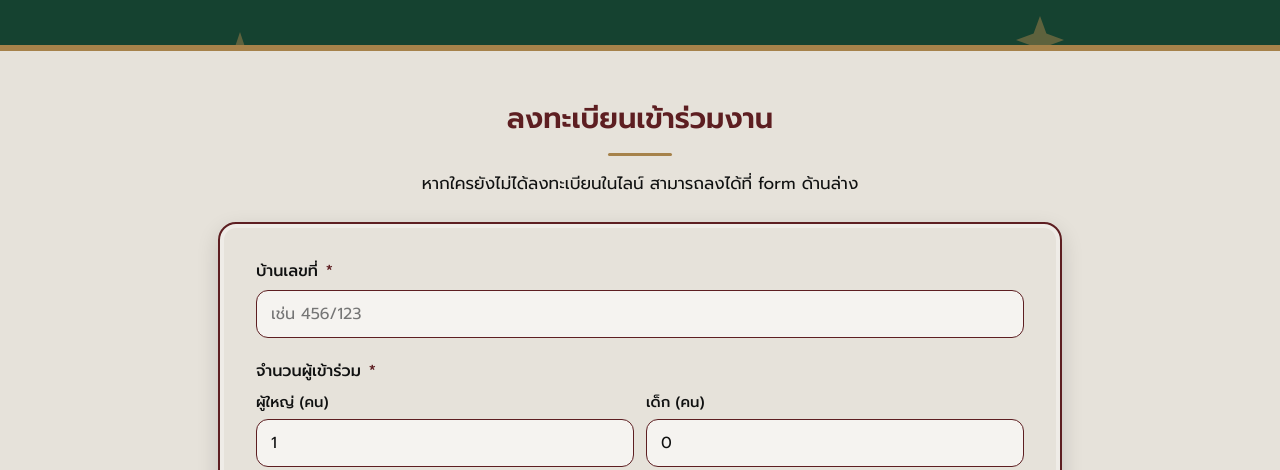
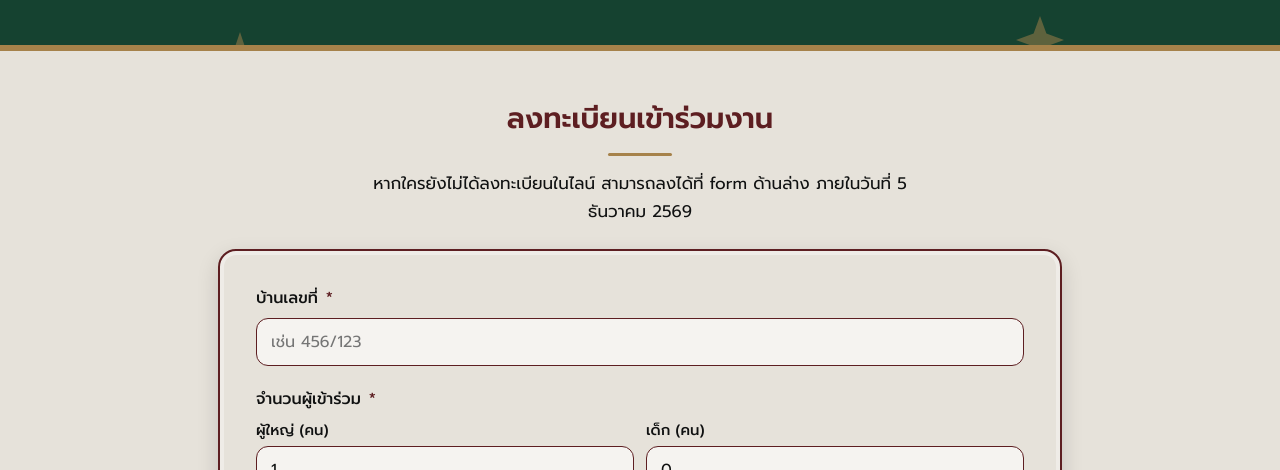
Before and after one commit to sivaleeromklao-ops/siwalee-newyear-2027, a plain HTML site: page index.html in a window 1280 px wide. Shown: the part 336-806 px from the top of the page. Drawn offline with Linux system fonts and the light colour scheme.

Commit message:
Update index.html

```diff
--- a/index.html
+++ b/index.html
@@ -378,7 +378,7 @@
     <section id="register">
       <div class="container">
         <h2 class="section-title">ลงทะเบียนเข้าร่วมงาน</h2>
-        <p class="intro">หากใครยังไม่ได้ลงทะเบียนในไลน์ สามารถลงได้ที่ form ด้านล่าง</p>
+        <p class="intro">หากใครยังไม่ได้ลงทะเบียนในไลน์ สามารถลงได้ที่ form ด้านล่าง ภายในวันที่ 5 ธันวาคม 2569</p>
 
         <form id="regForm" class="card" novalidate>
 
```
